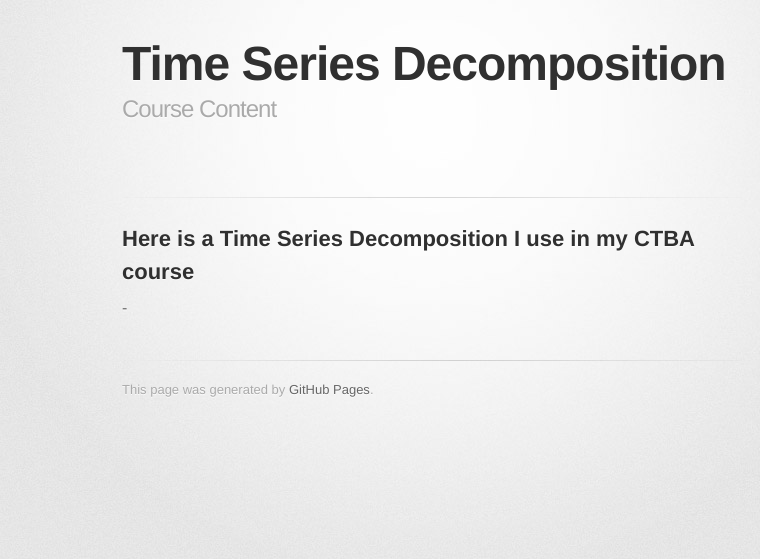
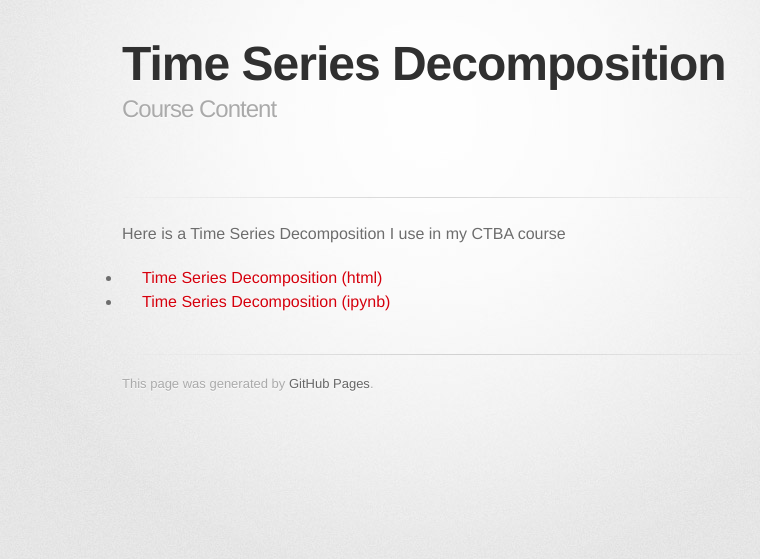
Before and after one commit to shehergit/shehergit.github.io, a Jekyll site: the page built from timeseries/index.md, in a window 1280 px wide. Shown: the top 559 px of the page, without its empty margins (208-968 px from the left). Built offline with Jekyll 4.4.1, drawn with Linux system fonts in a browser that asks for light colours; some web fonts are replaced; our own code applies the rules of GitHub Pages for plain Markdown files.

Commit message:
Update index.md

```diff
--- a/timeseries/index.md
+++ b/timeseries/index.md
@@ -4,5 +4,5 @@ description: Course Content
 ---
 
 Here is a Time Series Decomposition I use in my CTBA course
--
--
+- [Time Series Decomposition (html)](TimeSeriesDecomposition.html)
+- [Time Series Decomposition (ipynb)](TimeSeriesDecomposition.ipynb)
```
